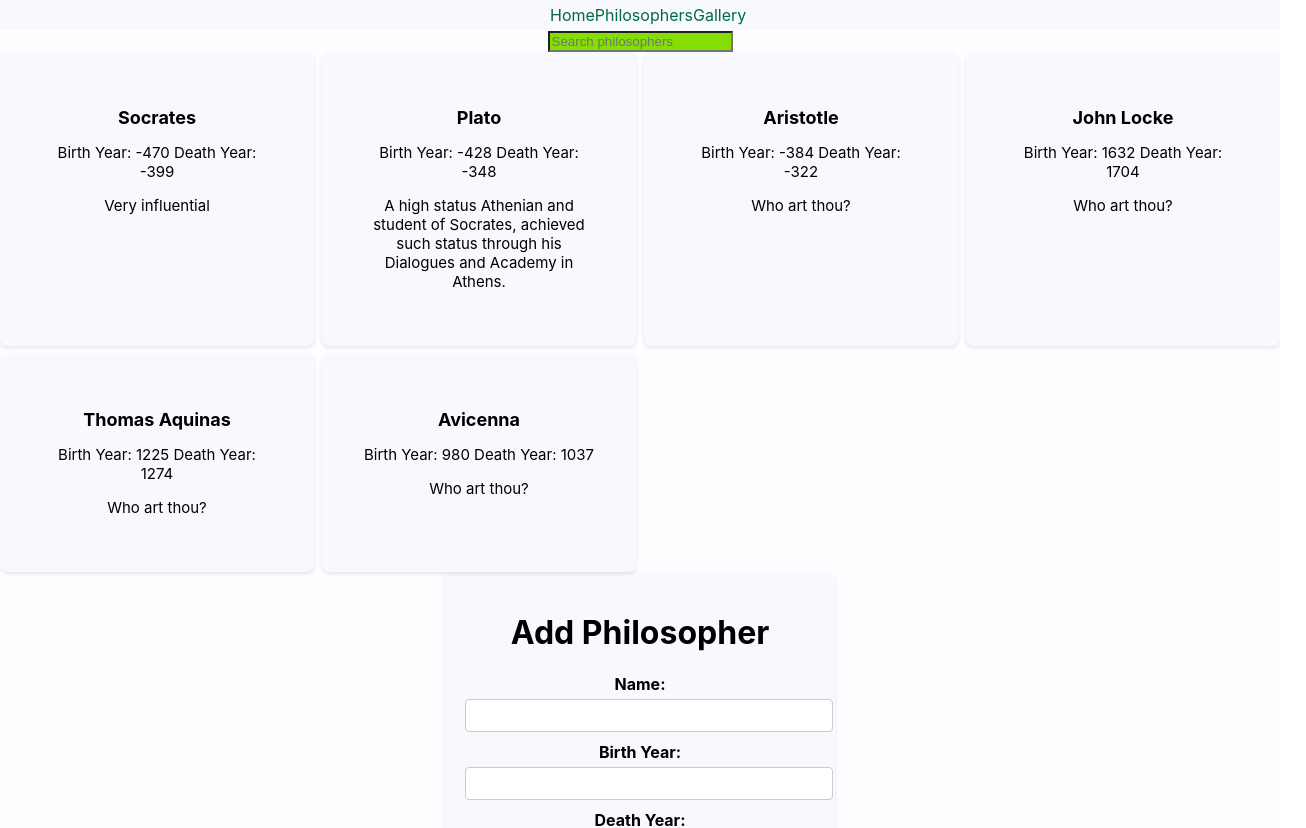
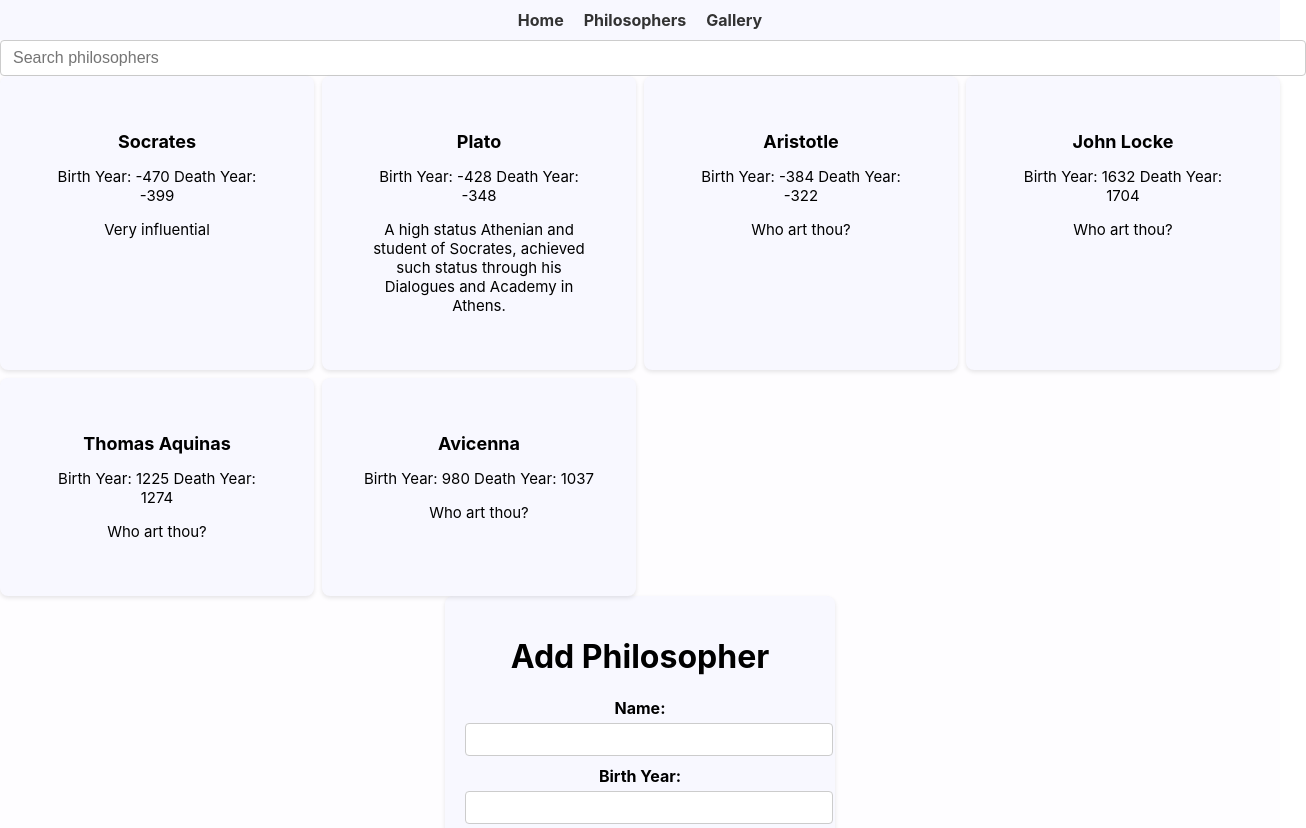
Before and after one commit to michaelmathiaa/react-project-math-formulas, a React (Create React App) app: page /philosophers in a window 1280 px wide. Shown: the top 828 px of the page, 1306 px wide, since content can reach past the window. Built offline with nearby package versions, Linux system fonts and the light colour scheme; data requests are answered from the project's data file.

Commit message:
Adds styling to search bar and NavBar

```diff
--- a/src/styles/NavBar.css
+++ b/src/styles/NavBar.css
@@ -1,13 +1,17 @@
 .nav-bar {
-  background-color: #f8f8ff;
-  height: 30px;
   display: flex;
-  justify-content: space-between;
-  align-items: center;
-  padding: 0 550px;
+  justify-content: center;
+  background-color: ghostwhite;
+  padding: 10px;
 }
 
 .nav-link {
+  margin: 0 10px;
+  color: #333;
   text-decoration: none;
-  color: #006b3c;
+  font-weight: bold;
 }
+
+.nav-link:hover {
+  color: #666;
+}
--- a/src/styles/PhilosopherList.css
+++ b/src/styles/PhilosopherList.css
@@ -17,6 +17,15 @@
 }
 
 .search {
-  color: #006b3c;
-  background-color: #84de02;
+  width: 100%;
+  padding: 8px 12px;
+  border: 1px solid #ccc;
+  border-radius: 4px;
+  font-size: 16px;
+  outline: none;
 }
+
+.search:focus {
+  border-color: #006b3c;
+  box-shadow: 0 0 5px #006b3c;
+}
```
